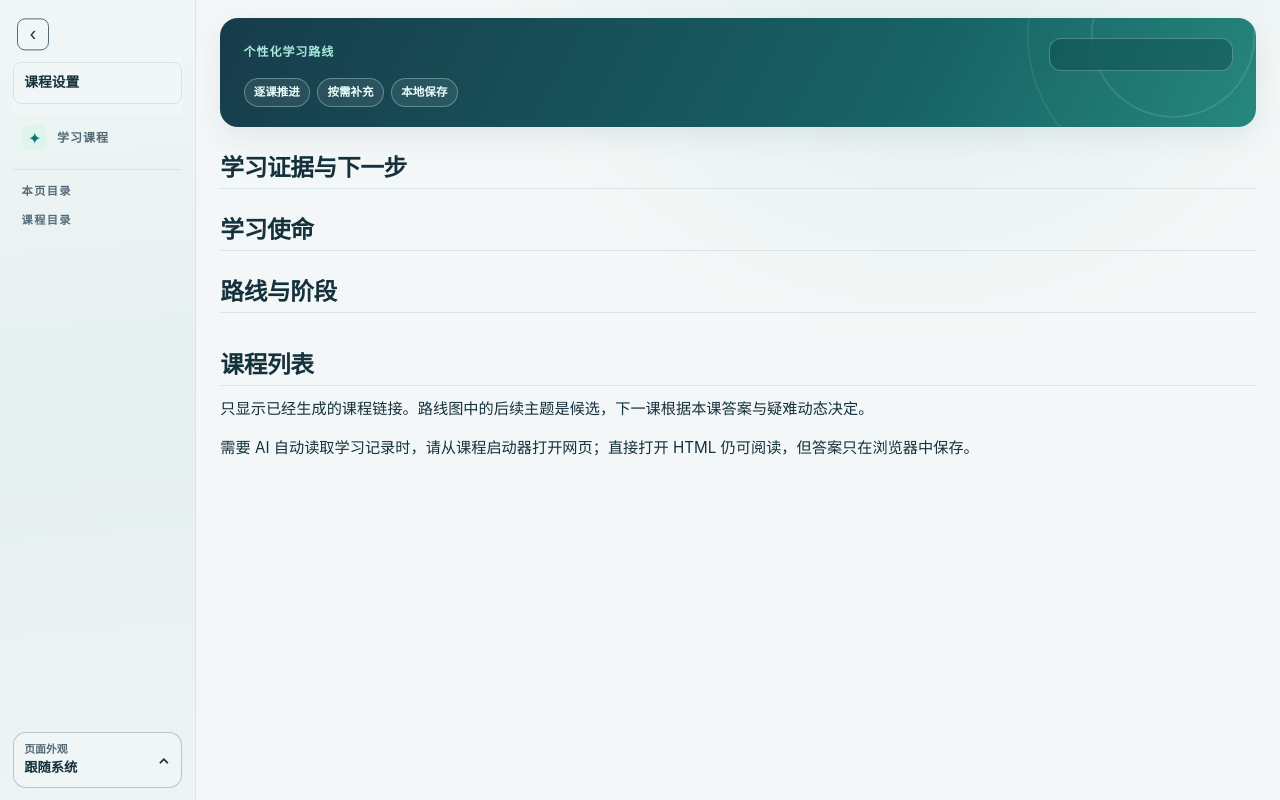
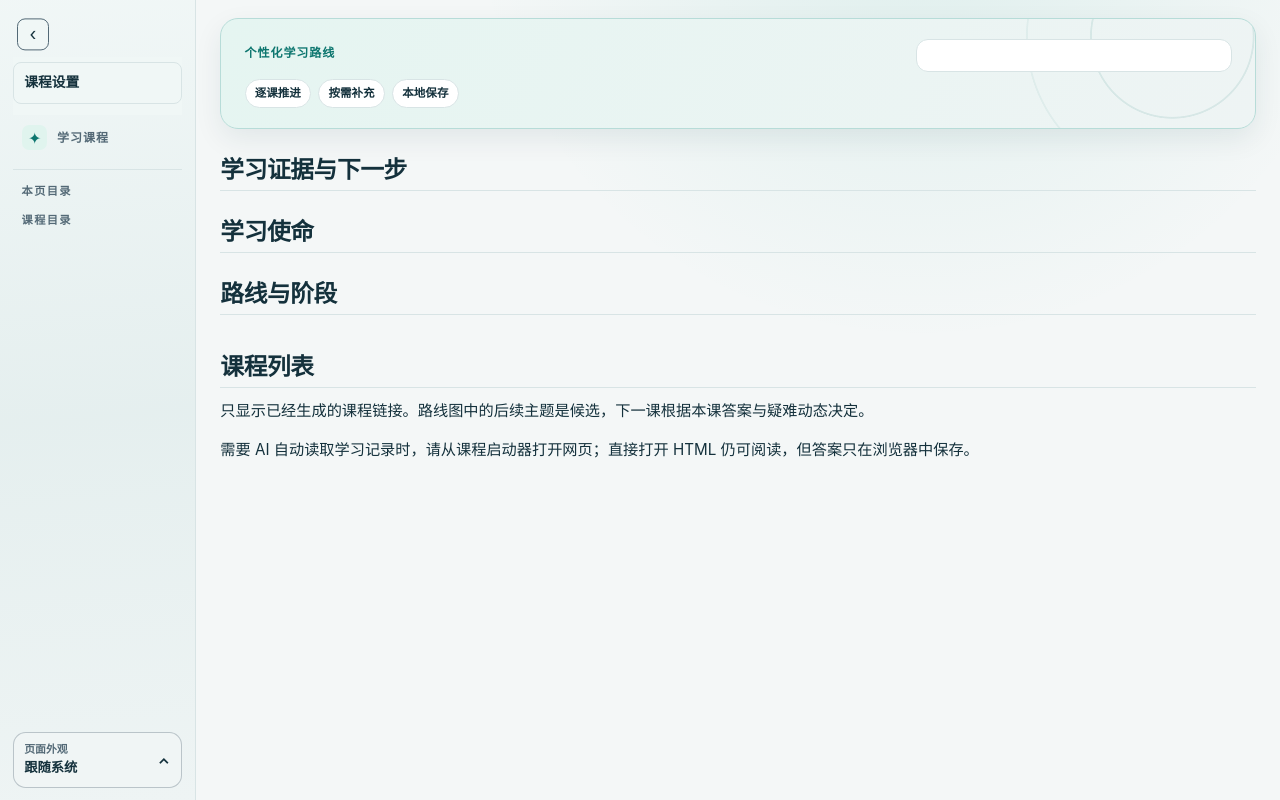
Before and after one commit to RoamerFly/teach-pro-skill, a Python web app: template teach-pro/templates/course-index.html in a window 1280 px wide. Run offline with Jinja, Linux system fonts and the light colour scheme; the template is opened without the code that fills it, so the values that code supplies are empty.

Commit message:
Fix course homepage hero light and dark appearance

```diff
--- a/teach-pro/assets/style.css
+++ b/teach-pro/assets/style.css
@@ -632,7 +632,9 @@ details[open] { padding-bottom: .6rem; }
   --sidebar-width: 196px;
   --page-pattern: none;
   --page-pattern-size: auto;
-  --hero-pattern: radial-gradient(circle at 92% 16%, transparent 0 5rem, rgba(255,255,255,.11) 5.05rem 5.12rem, transparent 5.16rem), radial-gradient(circle at 92% 16%, transparent 0 9rem, rgba(255,255,255,.07) 9.05rem 9.12rem, transparent 9.16rem);
+  --hero-pattern-ink: color-mix(in srgb, var(--accent) 10%, transparent);
+  --hero-pattern-faint: color-mix(in srgb, var(--accent) 6%, transparent);
+  --hero-pattern: radial-gradient(circle at 92% 16%, transparent 0 5rem, var(--hero-pattern-ink) 5.05rem 5.12rem, transparent 5.16rem), radial-gradient(circle at 92% 16%, transparent 0 9rem, var(--hero-pattern-faint) 9.05rem 9.12rem, transparent 9.16rem);
   --hero-pattern-size: auto;
   --on-accent: #fff;
   --page-glow: rgba(25, 166, 145, .10);
@@ -706,7 +708,7 @@ html[data-visual-theme="systems"] {
   --phase-a: #79a3ec; --phase-b: #78bac4; --phase-c: #c2a3d8;
   --page-pattern: linear-gradient(rgba(50, 98, 181, .035) 1px, transparent 1px), linear-gradient(90deg, rgba(50, 98, 181, .035) 1px, transparent 1px);
   --page-pattern-size: 48px 48px, 48px 48px;
-  --hero-pattern: linear-gradient(rgba(255,255,255,.08) 1px, transparent 1px), linear-gradient(90deg, rgba(255,255,255,.08) 1px, transparent 1px);
+  --hero-pattern: linear-gradient(var(--hero-pattern-ink) 1px, transparent 1px), linear-gradient(90deg, var(--hero-pattern-ink) 1px, transparent 1px);
   --hero-pattern-size: 58px 58px, 58px 58px;
 }
 html[data-visual-theme="reading"] {
@@ -725,7 +727,7 @@ html[data-visual-theme="reading"] {
   --phase-a: #d49aac; --phase-b: #bba2cd; --phase-c: #d8b47d;
   --page-pattern: repeating-linear-gradient(0deg, transparent 0 35px, rgba(125, 77, 96, .028) 35px 36px);
   --page-pattern-size: auto;
-  --hero-pattern: repeating-linear-gradient(0deg, transparent 0 34px, rgba(255,255,255,.06) 34px 35px);
+  --hero-pattern: repeating-linear-gradient(0deg, transparent 0 34px, var(--hero-pattern-faint) 34px 35px);
   --hero-pattern-size: auto;
 }
 html[data-visual-theme="field"] {
@@ -744,7 +746,7 @@ html[data-visual-theme="field"] {
   --phase-a: #8bc28d; --phase-b: #8bb8b0; --phase-c: #d1b87c;
   --page-pattern: radial-gradient(circle at 50% 50%, transparent 0 46%, rgba(72, 128, 77, .035) 46.3% 46.7%, transparent 47%);
   --page-pattern-size: 340px 340px;
-  --hero-pattern: radial-gradient(circle at 90% 72%, transparent 0 11%, rgba(255,255,255,.13) 11.2% 11.4%, transparent 11.6% 23%, rgba(255,255,255,.09) 23.2% 23.4%, transparent 23.6%);
+  --hero-pattern: radial-gradient(circle at 90% 72%, transparent 0 11%, var(--hero-pattern-ink) 11.2% 11.4%, transparent 11.6% 23%, var(--hero-pattern-faint) 23.2% 23.4%, transparent 23.6%);
   --hero-pattern-size: auto;
 }
 html[data-visual-theme="systems"]:is([data-theme="dark"]),
@@ -953,9 +955,10 @@ html[data-theme] {
   position: relative;
   overflow: hidden;
   padding: 1.25rem 1.45rem;
-  border: 0;
-  background: linear-gradient(118deg, var(--hero-start) 0%, var(--hero-mid) 66%, var(--hero-end) 100%);
-  color: #fff;
+  border-color: var(--lesson-hero-border);
+  background: linear-gradient(118deg, var(--lesson-hero-start), var(--surface-2));
+  color: var(--text);
+  overflow-wrap: anywhere;
 }
 .course-hero::after {
   content: "";
@@ -965,10 +968,13 @@ html[data-theme] {
   background-size: var(--hero-pattern-size);
   pointer-events: none;
 }
-.course-hero > * { position: relative; z-index: 1; }
-.course-hero .eyebrow { color: var(--hero-detail); }
-.course-hero h1 { color: #fff; font-size: clamp(1.65rem, 2.8vw, 2.25rem); max-width: 18ch; }
-.course-hero .lead { color: var(--hero-lead); max-width: 66ch; }
+.course-hero > * { position: relative; z-index: 1; min-width: 0; }
+.course-hero .eyebrow { color: var(--accent); }
+.course-hero h1 { color: var(--text); font-size: clamp(1.65rem, 2.8vw, 2.25rem); max-width: 18ch; }
+.course-hero .lead { color: var(--muted); max-width: 66ch; }
+@media (min-width: 901px) {
+  .course-hero { grid-template-columns: minmax(0, 1fr) minmax(0, 32%); }
+}
 .hero-facts { display: flex; flex-wrap: wrap; gap: .45rem; margin-top: .95rem; }
 .hero-facts span {
   padding: .22rem .58rem;
@@ -980,13 +986,17 @@ html[data-theme] {
   font-weight: 680;
 }
 .course-hero .progress-panel {
-  min-width: 184px;
-  border-color: rgba(225, 255, 249, .27);
-  background: rgba(5, 49, 56, .30);
-  color: #fff;
-  backdrop-filter: blur(6px);
+  min-width: 0;
+  border-color: var(--border);
+  background: var(--surface);
+  color: var(--text);
 }
-.course-hero .progress-panel small { display: block; color: #c7e9e3; margin-top: .35rem; }
+.course-hero .progress-panel small { display: block; color: var(--muted); margin-top: .35rem; }
+.course-hero .hero-facts span {
+  border-color: var(--border);
+  background: var(--surface);
+  color: var(--text);
+}
 .lesson-hero {
   position: relative;
   overflow: hidden;
@@ -1450,6 +1460,7 @@ html[data-theme="dark"] th { background: var(--surface-2); }
   body { background: #fff; }
   .course-hero, .lesson-hero { background: #fff; color: #000; border: 1px solid #bbb; }
   .course-hero h1, .course-hero .lead, .course-hero .eyebrow { color: #000; }
+  .course-hero::after { background-image: none; }
   .sidebar { display: none !important; }
   .video-lesson video { display: none; }
   .media-transcript { display: block; }
```
Also changed, not shown: evals/records/2026-10-06-course-hero-theme.md (added, +45 -0 lines), example/competition-demo-rc12/assets/style.css (+28 -17 lines), example/competition-demo-zhi-jian-agent/assets/style.css (+28 -17 lines), teach-pro/HTML-OUTPUT-SPEC.md (+1 -0 lines), tests/course-hero-theme.browser.cjs (added, +100 -0 lines), teach-pro/CHANGELOG.md.
